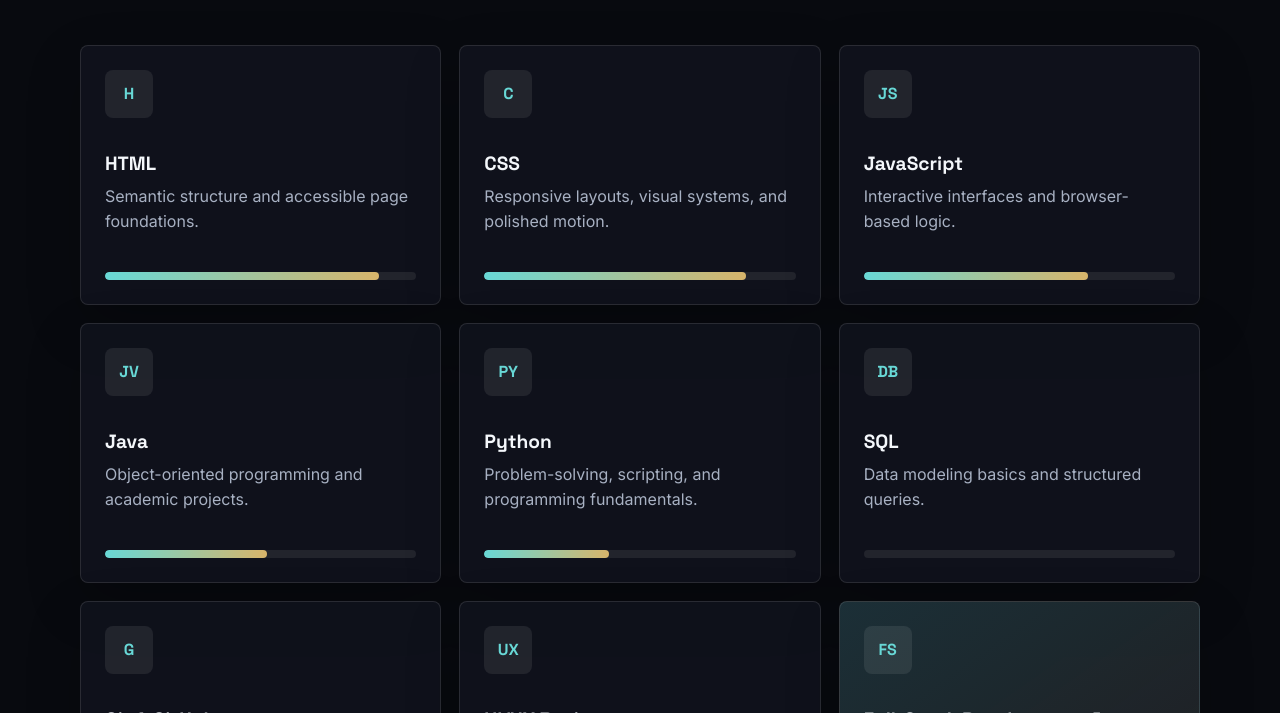
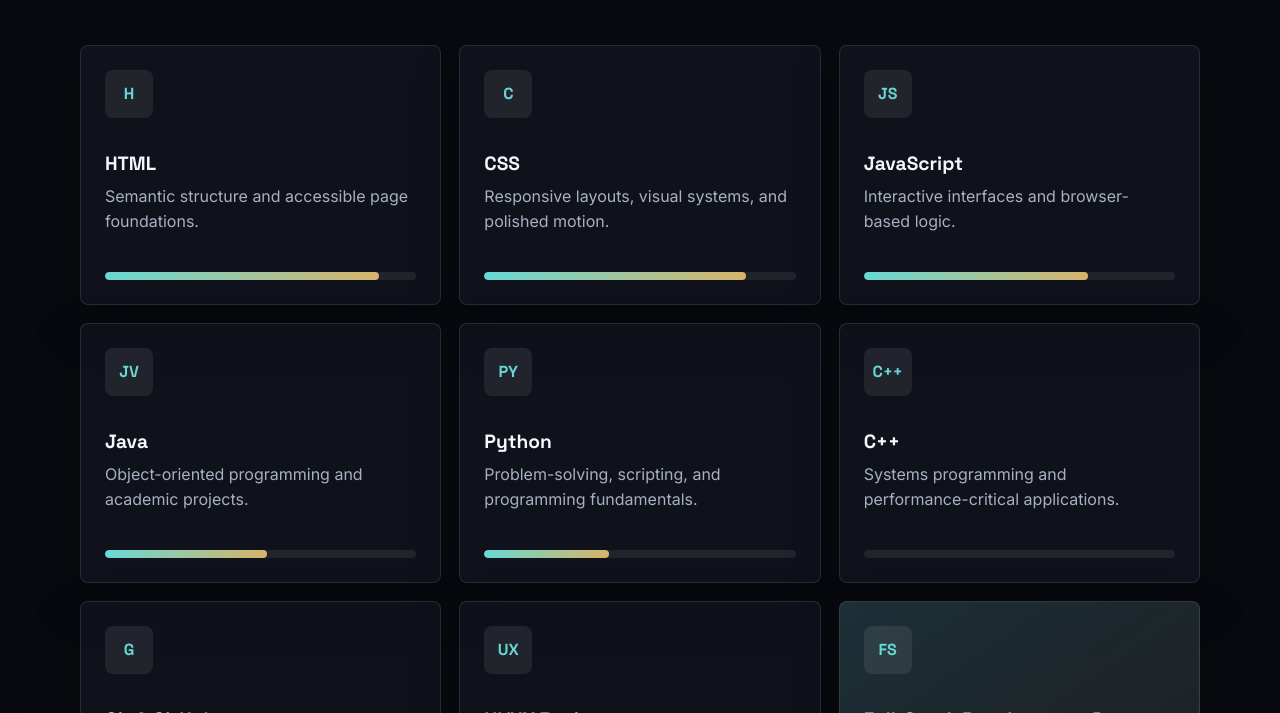
Before and after one commit to dyna24000/Personal-Portfolio, a plain HTML site: page index.html in a window 1280 px wide. Shown: the part 2031-2744 px from the top of the page. Drawn offline with Linux system fonts and the light colour scheme.

Commit message:
Add files via upload

```diff
--- a/index.html
+++ b/index.html
@@ -104,7 +104,7 @@
             </article>
             <article>
               <span>Learning Path</span>
-              <p>Currently growing through HTML, CSS, JavaScript, Java, Python, SQL, Git, UI/UX basics, and full-stack development concepts.</p>
+              <p>Currently growing through HTML, CSS, JavaScript, Java, Python, C++, Git, UI/UX basics, and full-stack development concepts.</p>
             </article>
             <article>
               <span>Ambition</span>
@@ -164,10 +164,10 @@
             <div class="progress"><span></span></div>
           </article>
           <article class="skill-card reveal" style="--level: 0%">
-            <span class="skill-icon">DB</span>
+            <span class="skill-icon">C++</span>
             <div>
-              <h3>SQL</h3>
-              <p>Data modeling basics and structured queries.</p>
+              <h3>C++</h3>
+              <p>Systems programming and performance-critical applications.</p>
             </div>
             <div class="progress"><span></span></div>
           </article>
```
